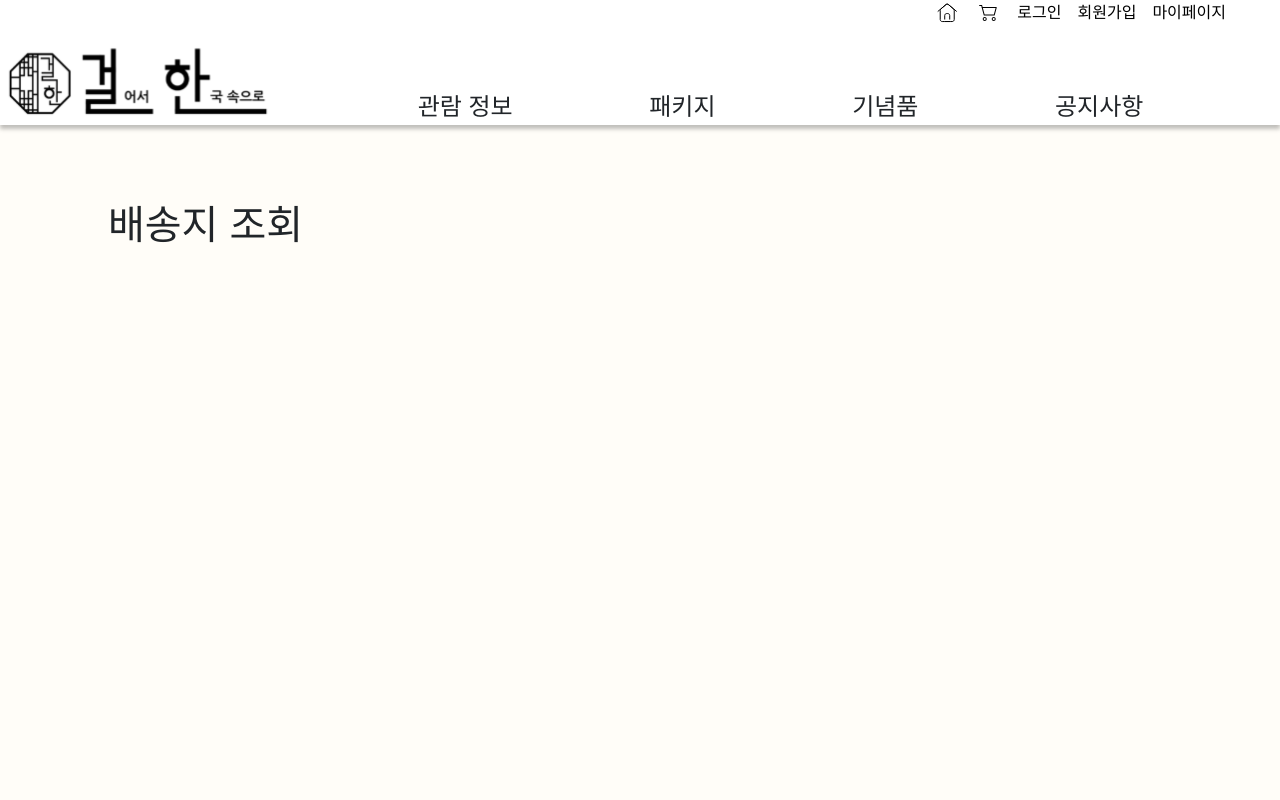
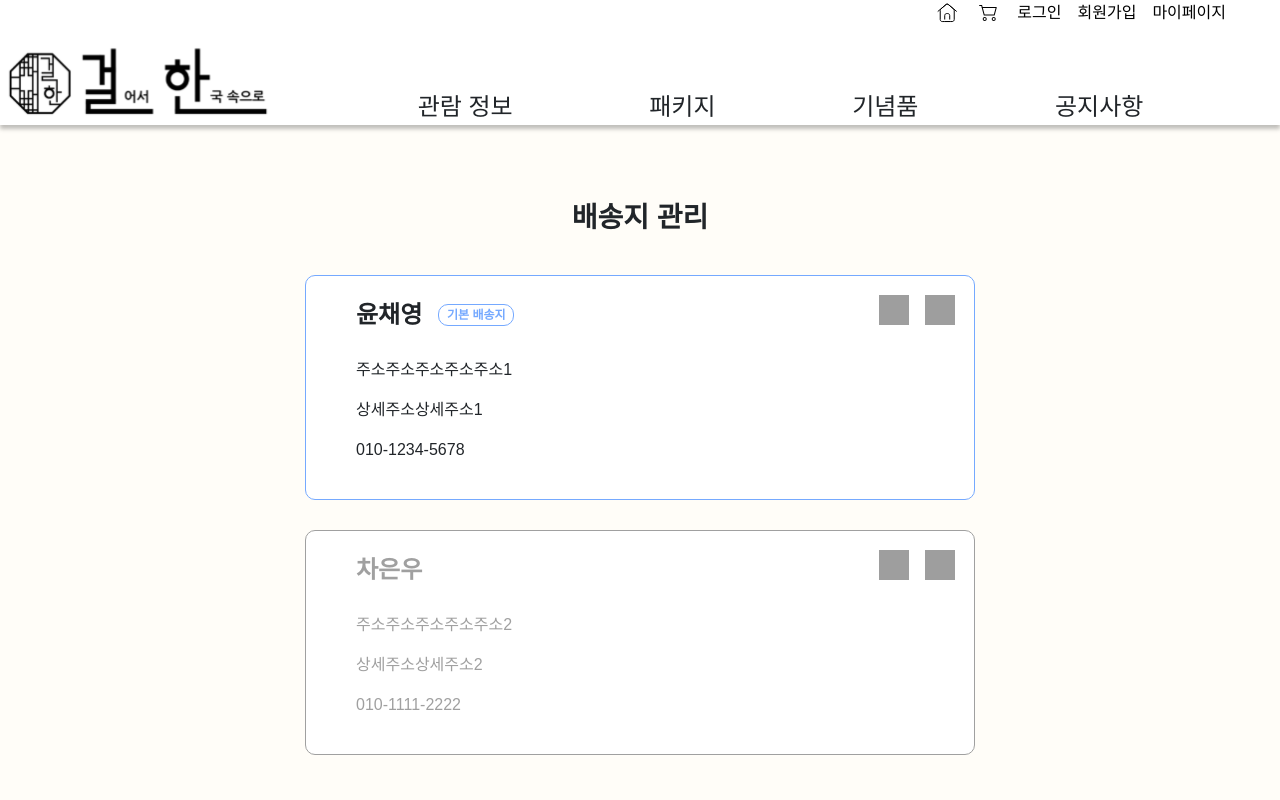
Before and after one commit to swcamp-be15-baksal/be15-2nd-baksal-gulhan-fe, a Vue app: page /mypage/deliveryaddress in a window 1280 px wide. Shown: the top 800 px of the page. Built offline with nearby package versions, Linux system fonts and the light colour scheme; grey boxes are pictures that could not be loaded; a web font is replaced by a local one.

Commit message:
Feat: 배송지 조회 페이지 구현 #13

```diff
--- a/src/features/mypage/router.js
+++ b/src/features/mypage/router.js
@@ -14,7 +14,7 @@ export const mypageRoutes = [
   // 회원 정보 수정
   {
     path : '/mypage/user/:id/edit',
-    name : 'EditUserInfo',
+    name : 'UpdateUserInfo',
     component : () => import('@/features/mypage/views/EditUserInfoView.vue')
   },
   // 등급 목록 전체 조회
@@ -47,6 +47,12 @@ export const mypageRoutes = [
     name : 'DeliveryAddress',
     component : () => import('@/features/mypage/views/DeliveryAddressView.vue')
   },
+  // 배송지 수정
+  {
+    path : '/mypage/deliveryaddress/edit',
+    name : 'UpdateDeliveryAddress',
+    component : () => import('@/features/mypage/views/EditDeliveryAddressView.vue')
+  },
   // 관심 조회
   {
     path : '/mypage/like',
--- a/src/features/mypage/views/DeliveryAddressView.vue
+++ b/src/features/mypage/views/DeliveryAddressView.vue
@@ -1,11 +1,129 @@
 <script setup>
+// 테스트용 배송지 List
+import { ref } from 'vue';
+import router from '@/router/index.js';
 
+const addressList = ref([
+  {
+    receiver : '윤채영',
+    address : '주소주소주소주소주소1'
+    , detailAddress : '상세주소상세주소1',
+    phone : '010-1234-5678',
+    isDefault: true
+  },
+  {
+    receiver : '차은우',
+    address : '주소주소주소주소주소2',
+    detailAddress : '상세주소상세주소2',
+    phone : '010-1111-2222',
+    isDefault: false
+  }
+]);
+
+function handleDelete() {
+  const confirmed = confirm('정말 삭제 하시겠습니까?');
+  if (confirmed) {
+    // 배송지 삭제 처리하는 로직
+    console.log('삭제 처리');
+  }
+}
 </script>
 
 <template>
-    <h1>배송지 조회</h1>
+  <div class="container">
+    <h2 class="title">배송지 관리</h2>
+
+    <div v-for="(item, idx) in addressList" :key="idx"
+         :class="['address-box', { default: item.isDefault }]"
+    >
+      <div class="actions">
+        <button @click="router.push(`/mypage/deliveryaddress/edit`)">
+          <img src="@/assets/edit.svg" alt="edit" class="icon" />
+        </button>
+        <button @click="handleDelete">
+          <img src="@/assets/delete.svg" alt="delete" class="icon" />
+        </button>
+      </div>
+      <div class="info">
+        <p class="receiver">
+          <strong :class="{ 'gray-text': !item.isDefault }">{{ item.receiver }}</strong>
+          <span v-if="item.isDefault" class="badge">기본 배송지</span>
+        </p>
+        <p :class="{ 'gray-text': !item.isDefault }">{{ item.address }}</p>
+        <p :class="{ 'gray-text': !item.isDefault }">{{ item.detailAddress }}</p>
+        <p :class="{ 'gray-text': !item.isDefault }">{{ item.phone }}</p>
+      </div>
+    </div>
+  </div>
 </template>
 
 <style scoped>
+.container {
+  width: 100%;
+  justify-items: center;
+}
 
+.title {
+  font-size: 1.75rem;
+  font-weight: bold;
+  text-align: center;
+  margin-bottom: 40px;
+}
+
+.address-box {
+  display: flex;
+  width: 670px;
+  height: 225px;
+  position: relative;
+  background-color: white;
+  border: 1px solid #A0A0A0;
+  border-radius: 10px;
+  padding: 50px;
+  margin-bottom: 30px;
+  align-items: center;
+}
+.address-box.default {
+  border-color: #75A9FF;
+}
+
+.receiver {
+  display: flex;
+  align-items: center;
+  gap: 8px;
+  font-size: 1.5rem;
+  margin-bottom: 25px;
+}
+
+.badge {
+  font-size: 0.75rem;
+  color: #75A9FF;
+  border: 1px solid #75A9FF;
+  border-radius: 10px;
+  margin-left: 8px;
+}
+
+.gray-text {
+  color: #A0A0A0;
+}
+
+.actions {
+  position: absolute;
+  top: 15px;
+  right: 15px;
+  display: flex;
+  flex-direction: row;
+  gap: 8px;
+  justify-content: start;
+}
+
+.icon {
+  width: 30px;
+  height: 30px;
+}
+.actions button {
+  background: none;
+  border: none;
+  cursor: pointer;
+  padding: 4px;
+}
 </style>
```
